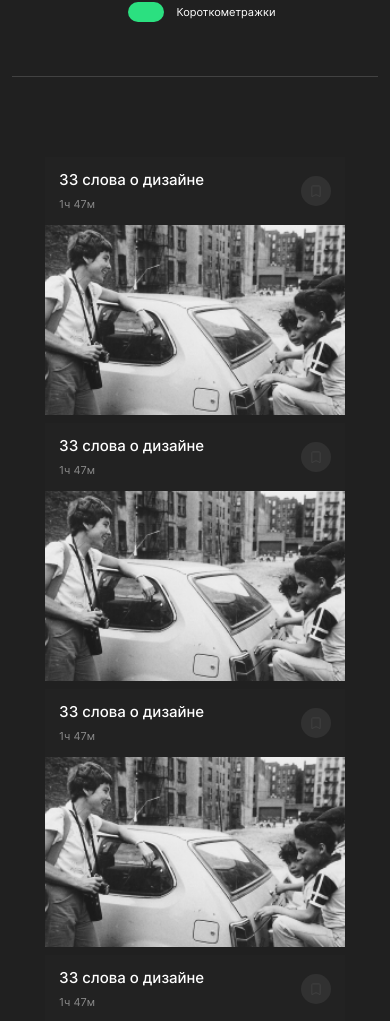
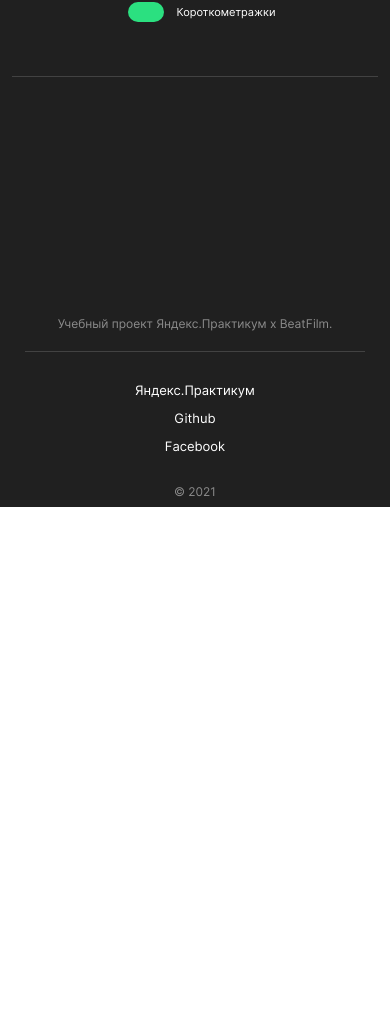
Before and after one commit to obuzmakova/movies-explorer-frontend, a React (Create React App) app: page /movies in a window 390 px wide. Shown: the part 546-1567 px from the top of the page. After the commit the page ends 1053 px from the top, so only its background shows below. Built offline with nearby package versions, Linux system fonts and the light colour scheme; the HTML template or start-up script is replaced by a standard one.

Commit message:
part of load cards

```diff
--- a/src/components/App/App.js
+++ b/src/components/App/App.js
@@ -18,6 +18,7 @@ function App() {
     const history = useHistory();
     const [isMenuPopupOpen, setMenuPopupOpen] = useState(false);
     const [isCheckboxState, setCheckboxState] = useState(true);
+    const [movies, setMovies] = useState([]);
 
     function handleMenuPopupOpen() {
         setMenuPopupOpen(true);
@@ -34,6 +35,7 @@ function App() {
     function handleSearch() {
         api.getInitialMovies()
             .then((movies) => {
+                setMovies(movies);
         });
     }
 
@@ -61,7 +63,7 @@ function App() {
                 <Route path="/movies">
                     <Header filmText="Фильмы" saveFilmText="Сохраненные фильмы" accountText="Аккаунт"
                             onOpenMenu={handleMenuPopupOpen}/>
-                    <Movies isChecked={isCheckboxState} handleChange={handleCheckboxState} handleSearch={handleSearch}/>
+                    <Movies movies={movies} isChecked={isCheckboxState} handleChange={handleCheckboxState} handleSearch={handleSearch}/>
                     <Footer />
                 </Route>
                 <Route path="/saved-movies">
--- a/src/components/Movies/Movies.js
+++ b/src/components/Movies/Movies.js
@@ -7,7 +7,7 @@ function Movies(props) {
     return (
         <div>
             <SearchForm isChecked={props.isChecked} handleChange={props.handleChange} handleSearch={props.handleSearch}/>
-            <MoviesCardList/>
+            <MoviesCardList movies={props.movies}/>
         </div>
     );
 }
--- a/src/components/MoviesCard/MoviesCard.css
+++ b/src/components/MoviesCard/MoviesCard.css
@@ -94,8 +94,9 @@
 }
 
 .card__photo {
-    width: auto;
-    min-height: 203px;
+    width: 100%;
+    height: 203px;
+    object-fit: cover;
 }
 
 @media screen and (max-width: 1230px){
@@ -108,6 +109,5 @@
     .card__photo {
         max-width: 100%;
         max-height: 100%;
-        object-fit:cover;
     }
 }
--- a/src/components/MoviesCard/MoviesCard.js
+++ b/src/components/MoviesCard/MoviesCard.js
@@ -8,16 +8,31 @@ function MoviesCard(props) {
         setCardSaved(!savedCard);
     }
 
+    function checkDuration(duration) {
+        const hours = Math.floor(duration / 60);
+        const minutes = duration % 60;
+
+        if (hours > 0 && minutes > 0) {
+            return hours + `ч ` + minutes + `м`;
+        } else if (hours > 0) {
+            return hours + `ч`;
+        } else {
+            return minutes + `м`
+        }
+    }
+
     const cardSaveButtonClassName = (
         `card__save ${savedCard ? 'card__save_active' : 'card__save'}`
     );
+
+    const calcDuration = checkDuration(props.duration);
 
     return (
         <div className="card">
             <div className="card__description">
                 <div className="card__title">
                     <p className="card__film-name">{props.name}</p>
-                    <p className="card__film-duration">{props.duration}</p>
+                    <p className="card__film-duration">{calcDuration}</p>
                 </div>
                 {props.isSaved ? <button type="button" className="card__delete"/>
                     : <button type="button" onClick={handleCardSave} className={cardSaveButtonClassName}/>}
--- a/src/components/MoviesCardList/MoviesCardList.css
+++ b/src/components/MoviesCardList/MoviesCardList.css
@@ -65,3 +65,7 @@
     text-align: center;
     color: white;
 }
+
+.content__more:hover {
+    opacity: 0.8;
+}
--- a/src/components/MoviesCardList/MoviesCardList.js
+++ b/src/components/MoviesCardList/MoviesCardList.js
@@ -1,18 +1,23 @@
-import React from 'react';
+import React, {useState} from 'react';
 import './MoviesCardList.css';
 import MoviesCard from "../MoviesCard/MoviesCard";
-import film from "../../images/film.jpg"
 
 function MoviesCardList(props) {
+    const [showMovies, setShowMovies] = useState(6);
+
+    function handleShow() {
+        setShowMovies(Math.min(props.movies.length, showMovies + 6));
+    }
+
     return (
         <div className="content">
             <div className="content__elements">
-                <MoviesCard isSaved={props.isSaved} name="33 слова о дизайне" duration="1ч 47м" image={film}/>
-                <MoviesCard isSaved={props.isSaved} name="33 слова о дизайне" duration="1ч 47м" image={film}/>
-                <MoviesCard isSaved={props.isSaved} name="33 слова о дизайне" duration="1ч 47м" image={film}/>
-                <MoviesCard isSaved={props.isSaved} name="33 слова о дизайне" duration="1ч 47м" image={film}/>
+                {(props.movies).slice(0, showMovies).map((movie) => (<MoviesCard key={movie.id} isSaved={props.isSaved} name={movie.nameRU}
+                                                          duration={movie.duration}
+                                                          image={`https://api.nomoreparties.co/` + movie.image.url}/>))}
             </div>
-            {props.isSaved ? null : <button className="content__more">Ещё</button>}
+            {!props.isSaved && props.movies.length > showMovies ?
+                <button className="content__more" onClick={handleShow}>Ещё</button> : null}
         </div>
     );
 }
```
